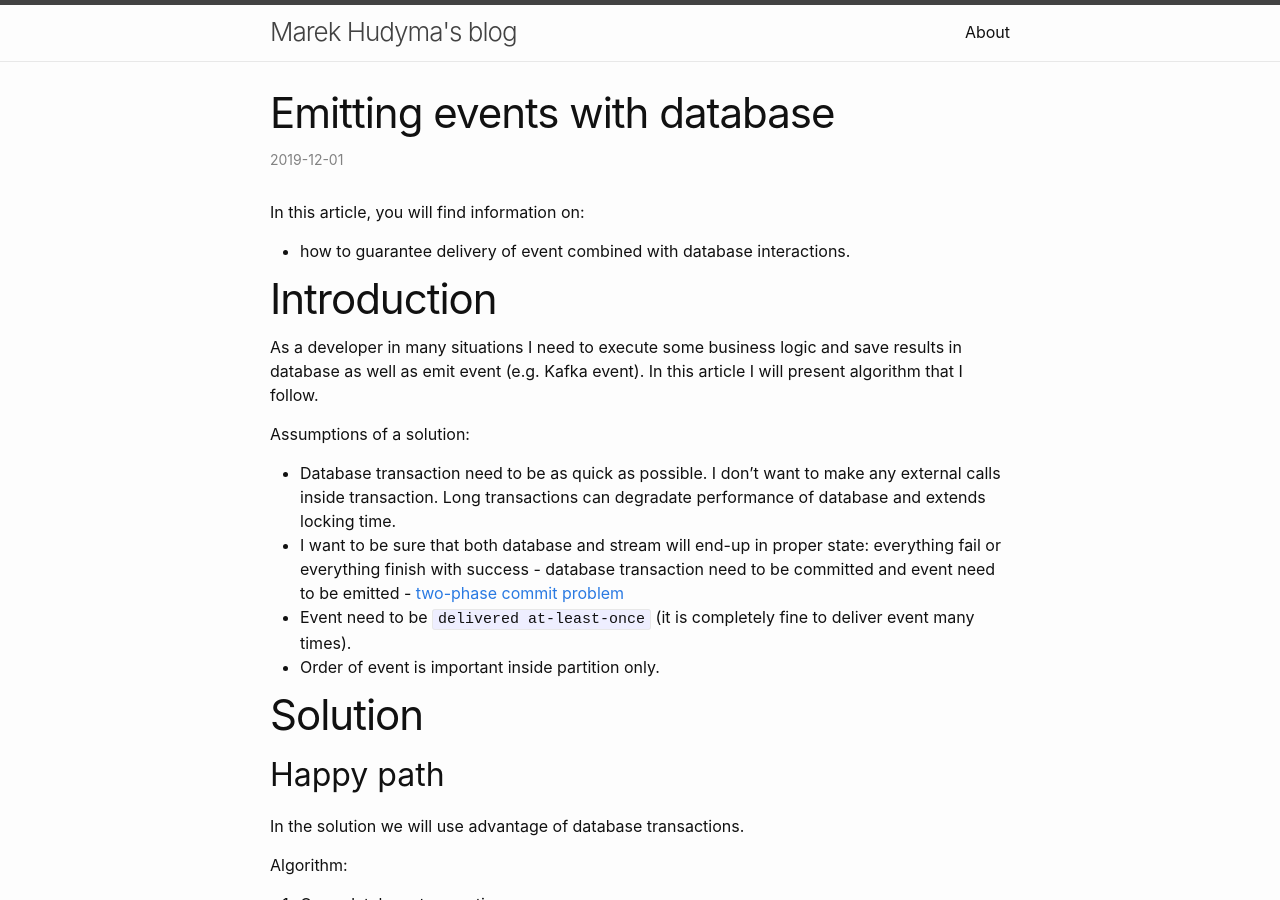
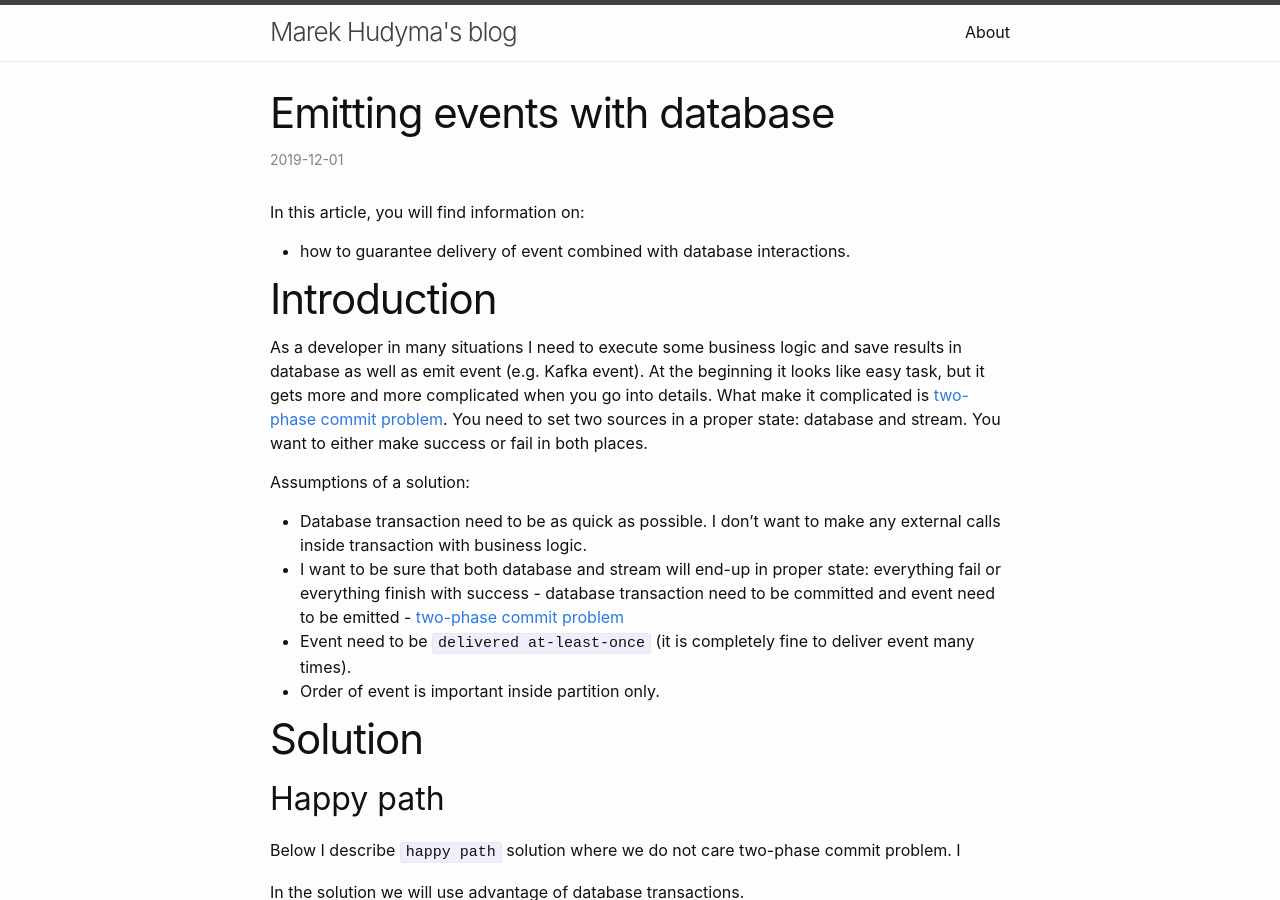
Before and after one commit to marekhudyma/marekhudyma.github.io, a Jekyll site: the page built from _posts/2019-12-01-emitting-events-with-db.md, in a window 1280 px wide and 900 px high. Built offline with Jekyll 4.4.1, drawn with Linux system fonts in a browser that asks for light colours.

Commit message:
Emitting events

```diff
--- a/_posts/2019-12-01-emitting-events-with-db.md
+++ b/_posts/2019-12-01-emitting-events-with-db.md
@@ -1,7 +1,7 @@
 ---
 layout: post
 title: "Emitting events with database"
-categories: microservices
+categories: microservices, stream
 ---
 
 In this article, you will find information on:
@@ -9,16 +9,21 @@ In this article, you will find information on:
 
 # Introduction
 As a developer in many situations I need to execute some business logic and save results in database as well as emit event (e.g. Kafka event).
-In this article I will present algorithm that I follow.
+At the beginning it looks like easy task, but it gets more and more complicated when you go into details.
+What make it complicated is [two-phase commit problem](https://en.wikipedia.org/wiki/Two-phase_commit_protocol). You need to set two sources in a proper state: database and stream. You want to either make success or fail in both places.
+
 
 Assumptions of a solution:
-* Database transaction need to be as quick as possible. I don't want to make any external calls inside transaction. Long transactions can degradate performance of database and extends locking time.
+* Database transaction need to be as quick as possible. I don't want to make any external calls inside transaction with business logic.
 * I want to be sure that both database and stream will end-up in proper state: everything fail or everything finish with success - database transaction need to be committed and event need to be emitted - [two-phase commit problem](https://en.wikipedia.org/wiki/Two-phase_commit_protocol)
 * Event need to be `delivered at-least-once` (it is completely fine to deliver event many times).
 * Order of event is important inside partition only.
 
 # Solution
 ## Happy path
+Below I describe `happy path` solution where we do not care two-phase commit problem. I
+
+
 In the solution we will use advantage of database transactions.
 
 Algorithm:
```
Also changed, not shown: assets/2019-12-01-emitting-events-with-db/happy_path.png, 1 other file.
